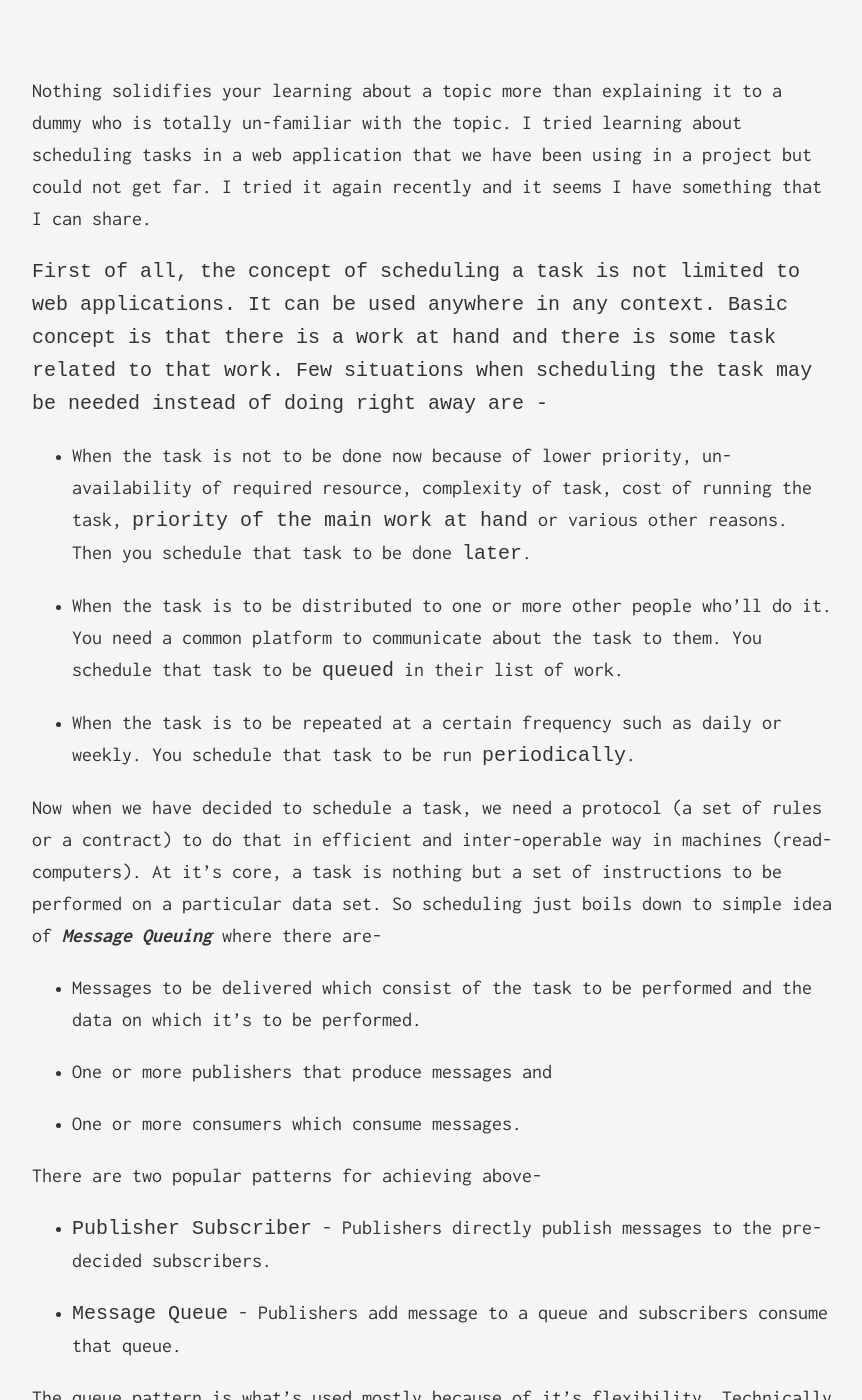
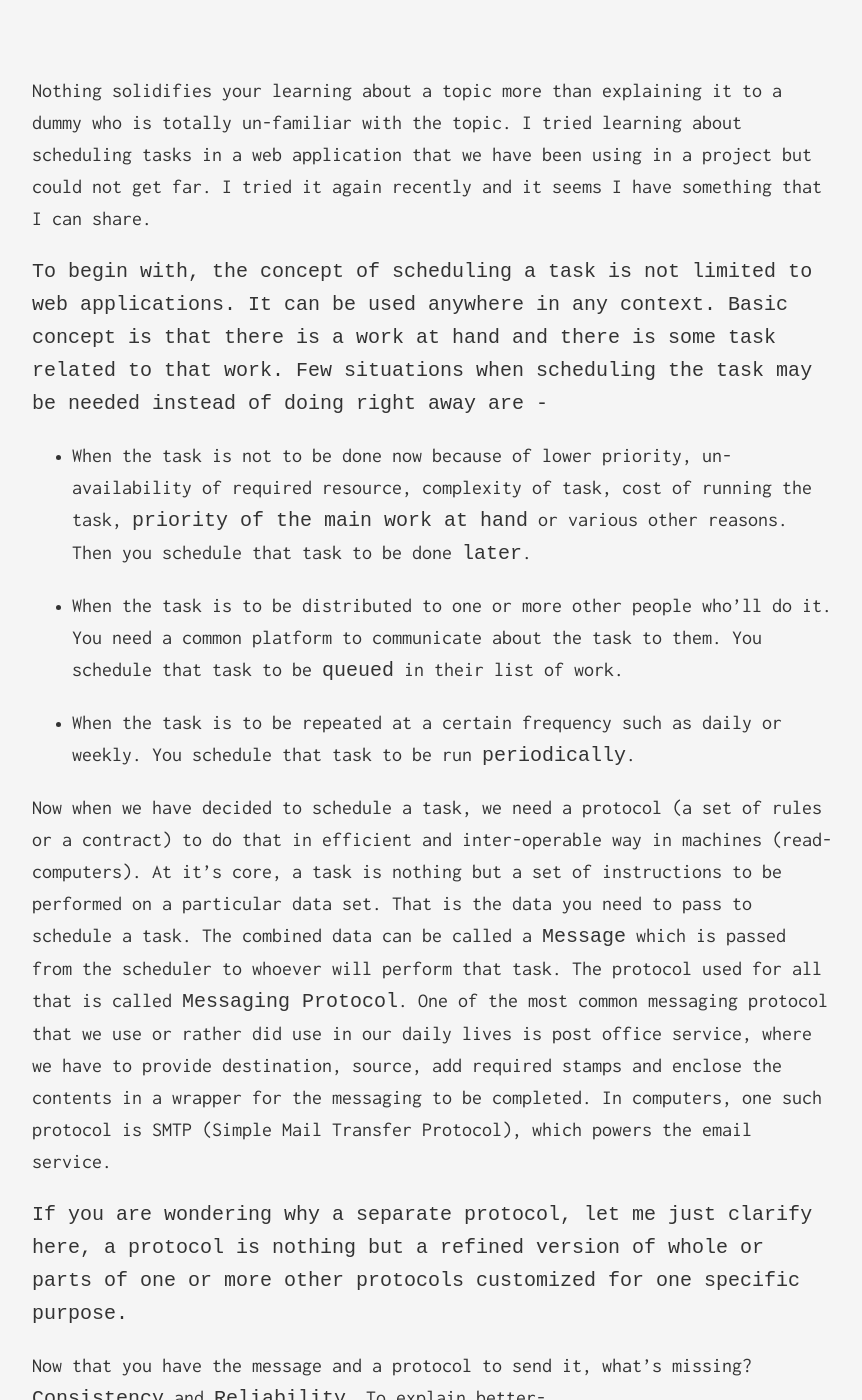
Before and after one commit to SaurabhGoyal/saurabhgoyal.github.io, a Jekyll site: the page built from _posts/2017-07-29-scheduling-with-amqp.markdown, in a window 1280 px wide and 1400 px high, scrolled down 375 px. Shown: the whole window, without its empty margins (208-1070 px from the left). Built offline with Jekyll 4.4.1, drawn with Linux system fonts in a browser that asks for light colours; some of the changed text lies outside the part shown.

Commit message:
modify scheduling post

````diff
--- a/_posts/2017-07-29-scheduling-with-amqp.markdown
+++ b/_posts/2017-07-29-scheduling-with-amqp.markdown
@@ -7,14 +7,23 @@ categories: tech-blog
 ---
 Nothing solidifies your learning about a topic more than explaining it to a dummy who is totally un-familiar with the topic. I tried learning about scheduling tasks in a web application that we have been using in a project but could not get far. I tried it again recently and it seems I have something that I can share.
 
-`First of all, the concept of scheduling a task is not limited to web applications. It can be used anywhere in any context. Basic concept is that there is a work at hand and there is some task related to that work. Few situations when scheduling the task may be needed instead of doing right away are -`
+`To begin with, the concept of scheduling a task is not limited to web applications. It can be used anywhere in any context. Basic concept is that there is a work at hand and there is some task related to that work. Few situations when scheduling the task may be needed instead of doing right away are -`
 * When the task is not to be done now because of lower priority, un-availability of required resource, complexity of task, cost of running the task, ```priority of the main work at hand``` or various other reasons. Then you schedule that task to be done ```later```.
 
 * When the task is to be distributed to one or more other people who'll do it. You need a common platform to communicate about the task to them. You schedule that task to be ```queued``` in their list of work.
 
 * When the task is to be repeated at a certain frequency such as daily or weekly. You schedule that task to be run ```periodically```.
 
-Now when we have decided to schedule a task, we need a protocol (a set of rules or a contract) to do that in efficient and inter-operable way in machines (read- computers). At it's core, a task is nothing but a set of instructions to be performed on a particular data set. So scheduling just boils down to simple idea of __*Message Queuing*__ where there are-
+Now when we have decided to schedule a task, we need a protocol (a set of rules or a contract) to do that in efficient and inter-operable way in machines (read- computers). At it's core, a task is nothing but a set of instructions to be performed on a particular data set. That is the data you need to pass to schedule a task. The combined data can be called a `Message` which is passed from the scheduler to whoever will perform that task. The protocol used for all that is called `Messaging Protocol`. One of the most common messaging protocol that we use or rather did use in our daily lives is post office service, where we have to provide destination, source, add required stamps and enclose the contents in a wrapper for the messaging to be completed. In computers, one such protocol is SMTP (Simple Mail Transfer Protocol), which powers the email service.
+
+``If you are wondering why a separate protocol, let me just clarify here, a protocol is nothing but a refined version of whole or parts of one or more other protocols customized for one specific purpose.``
+
+Now that you have the message and a protocol to send it, what's missing? `Consistency` and `Reliability`. To explain better-
+* Are we sure our message will not be damaged/altered in a ny way before the person gets it?
+
+* Are we sure our message will reach the intended person?
+
+For the above, one good approach is queuing the messages to prevent losses. Currently scheduling has become synonymous to __*Message Queuing*__ where there are-
 * Messages to be delivered which consist of the task to be performed and the data on which it's to be performed.
 
 * One or more publishers that produce messages and
@@ -27,7 +36,7 @@ There are two popular patterns for achieving above-
 
 * ```Message Queue``` - Publishers add message to a queue and subscribers consume that queue.
 
-The queue pattern is what's used mostly because of it's flexibility. Technically all the interaction happens using AMQP so let's discuss that.
+The queue pattern is what's used mostly because of it's flexibility. Message queuing uses one popular protocol - AMQP. In above steps, all the interaction happens using AMQP so let's discuss that.
 
 ---
 
````
